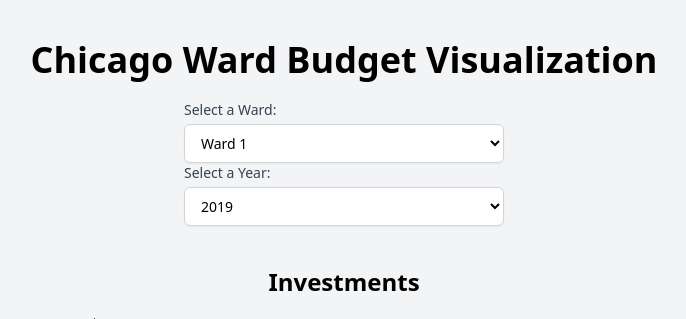
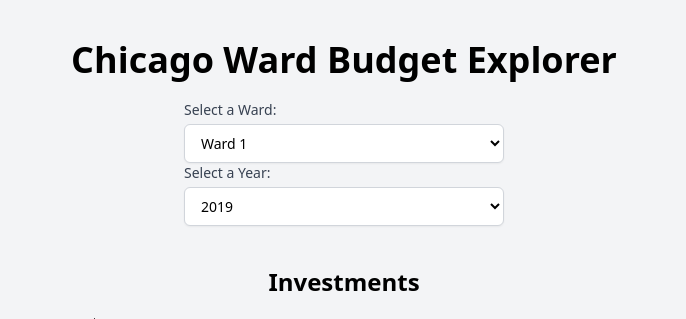
Before and after one commit to ward-wise/data-analysis, a Flask app: page / in a window 1280 px wide. Shown: the top 319 px of the page, without its empty margins (296-982 px from the left). Run offline with Flask 3, Linux system fonts and the light colour scheme.

Commit message:
name change

```diff
--- a/explorer/templates/index.html
+++ b/explorer/templates/index.html
@@ -3,13 +3,13 @@
 <head>
   <meta charset="UTF-8">
   <meta name="viewport" content="width=device-width, initial-scale=1.0">
-  <title>Chicago Ward Budget Visualization</title>
+  <title>Chicago Ward Budget Explorer</title>
   <link href="https://cdn.jsdelivr.net/npm/tailwindcss@2.2.19/dist/tailwind.min.css" rel="stylesheet">
   <script src="https://d3js.org/d3.v7.min.js"></script>
 </head>
 <body class="bg-gray-100">
   <div class="container mx-auto px-4">
-    <h1 class="text-center text-4xl font-bold mt-10 mb-5">Chicago Ward Budget Visualization</h1>
+    <h1 class="text-center text-4xl font-bold mt-10 mb-5">Chicago Ward Budget Explorer</h1>
     <div class="flex justify-center mb-10">
       <div class="w-full max-w-xs">
         <label for="wardSelect" class="block text-sm font-medium text-gray-700">Select a Ward:</label>
```
